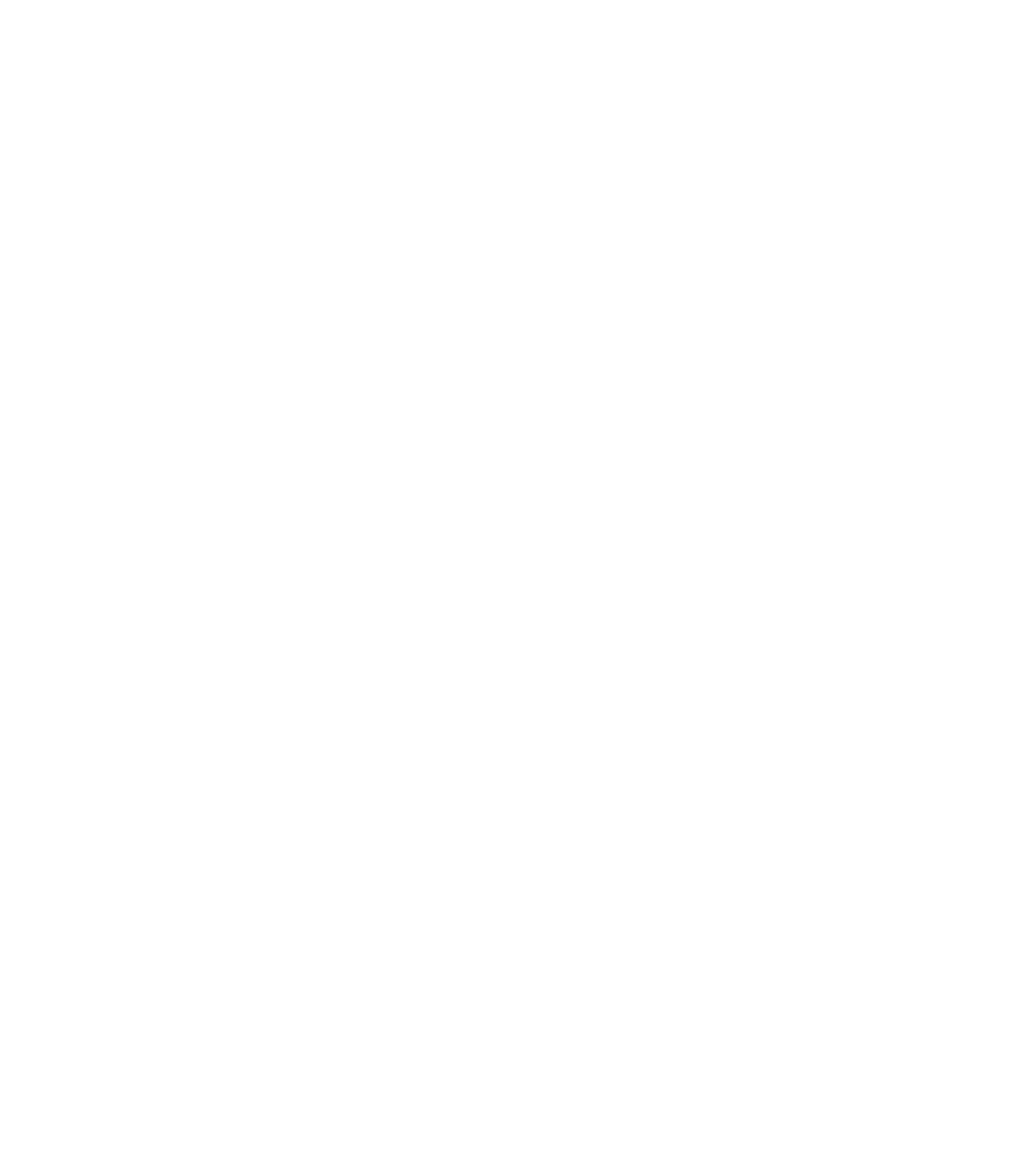
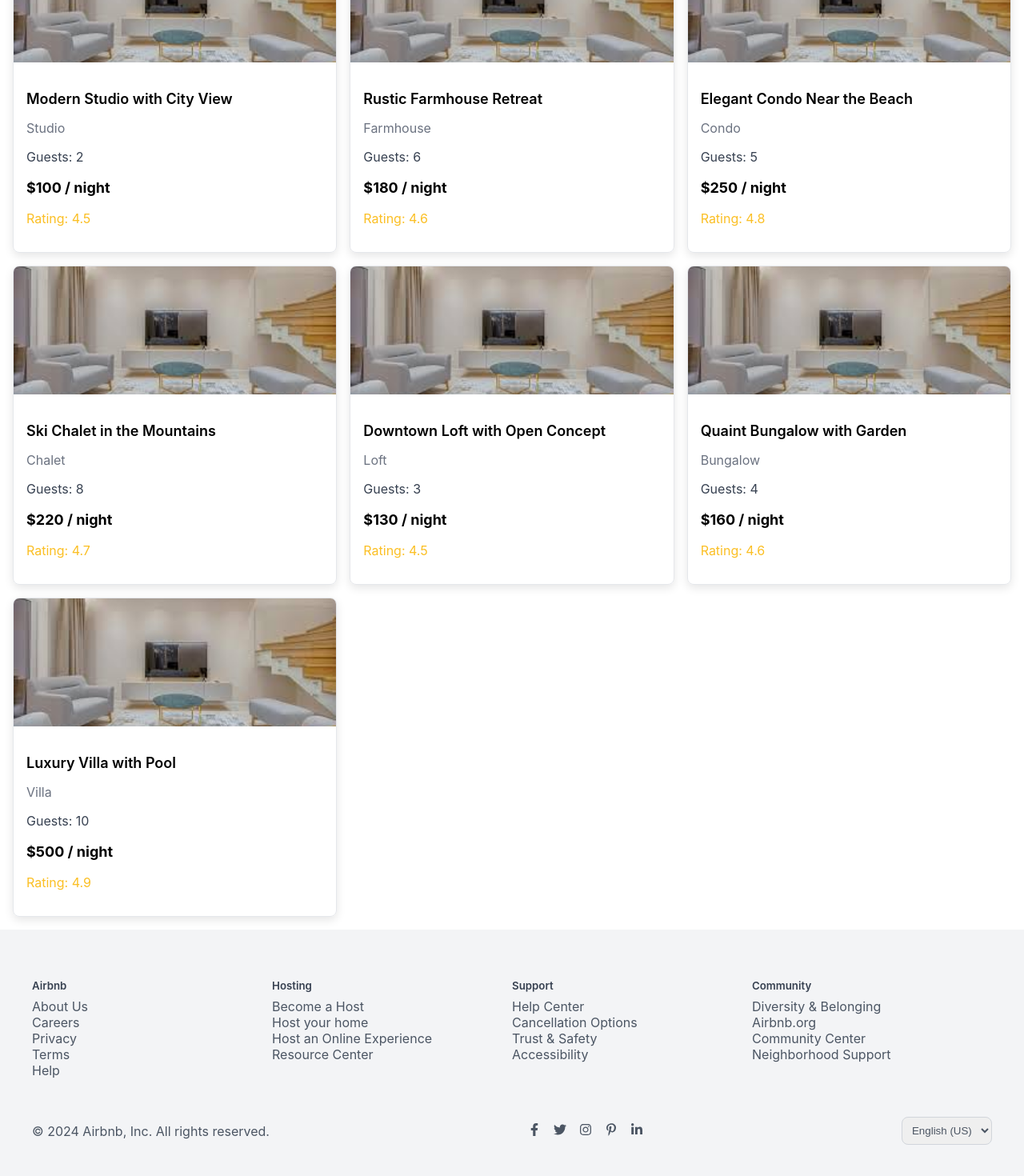
Before and after one commit to MuhammdRehman/AirBnb-Frontend, a React (Vite) app: page / in a window 1280 px wide. Shown: the part 794-2264 px from the top of the page at 80% size. Before the commit the page ends 800 px from the top, so only its background shows below. Built offline with nearby package versions, Linux system fonts and the light colour scheme.

Commit message:
Add Footer in the project as well as add data in cardData.js file to render on Browser

```diff
--- a/index.html
+++ b/index.html
@@ -4,7 +4,7 @@
     <meta charset="UTF-8" />
     <link rel="icon" type="image/svg+xml" href="/vite.svg" />
     <meta name="viewport" content="width=device-width, initial-scale=1.0" />
-    <title>Vite + React</title>
+    <title>AirBnd</title>
   </head>
   <body>
     <div id="root"></div>
--- a/src/App.jsx
+++ b/src/App.jsx
@@ -2,6 +2,7 @@
 import { BrowserRouter as Router } from 'react-router-dom';
 import Navbar from './Components/Navbar';
 import Home from './Components/Home';
+import Footer from './Components/Footer';
 
 
 function App() {
@@ -10,6 +11,8 @@
     <Router>
       <Navbar setCategory={setCategory} />
       <Home />
+
+      <Footer/>
     </Router>
   );
 }
--- /dev/null
+++ b/src/Components/Footer.jsx
@@ -0,0 +1,76 @@
+import React from 'react';
+import '../Styles/footer.css';
+import { FaFacebookF, FaTwitter, FaInstagram, FaPinterestP, FaLinkedinIn } from 'react-icons/fa';
+
+const Footer = () => {
+    return (
+        <footer className="footer">
+            <div className="footer-container">
+                <div className="footer-flex">
+                    <div className="footer-column">
+                        <h5 className="footer-heading">Airbnb</h5>
+                        <ul className="footer-link-list">
+                            <li><a href="#!" className="footer-link">About Us</a></li>
+                            <li><a href="#!" className="footer-link">Careers</a></li>
+                            <li><a href="#!" className="footer-link">Privacy</a></li>
+                            <li><a href="#!" className="footer-link">Terms</a></li>
+                            <li><a href="#!" className="footer-link">Help</a></li>
+                        </ul>
+                    </div>
+
+                    <div className="footer-column">
+                        <h5 className="footer-heading">Hosting</h5>
+                        <ul className="footer-link-list">
+                            <li><a href="#!" className="footer-link">Become a Host</a></li>
+                            <li><a href="#!" className="footer-link">Host your home</a></li>
+                            <li><a href="#!" className="footer-link">Host an Online Experience</a></li>
+                            <li><a href="#!" className="footer-link">Resource Center</a></li>
+                        </ul>
+                    </div>
+
+                    <div className="footer-column">
+                        <h5 className="footer-heading">Support</h5>
+                        <ul className="footer-link-list">
+                            <li><a href="#!" className="footer-link">Help Center</a></li>
+                            <li><a href="#!" className="footer-link">Cancellation Options</a></li>
+                            <li><a href="#!" className="footer-link">Trust & Safety</a></li>
+                            <li><a href="#!" className="footer-link">Accessibility</a></li>
+                        </ul>
+                    </div>
+
+                    <div className="footer-column">
+                        <h5 className="footer-heading">Community</h5>
+                        <ul className="footer-link-list">
+                            <li><a href="#!" className="footer-link">Diversity & Belonging</a></li>
+                            <li><a href="#!" className="footer-link">Airbnb.org</a></li>
+                            <li><a href="#!" className="footer-link">Community Center</a></li>
+                            <li><a href="#!" className="footer-link">Neighborhood Support</a></li>
+                        </ul>
+                    </div>
+                </div>
+
+                <div className="footer-bottom">
+                    <div className="footer-copyright">
+                        <p>&copy; {new Date().getFullYear()} Airbnb, Inc. All rights reserved.</p>
+                    </div>
+                    <div className="footer-socials">
+                        <a href="#!" className="footer-social-icon"><FaFacebookF /></a>
+                        <a href="#!" className="footer-social-icon"><FaTwitter /></a>
+                        <a href="#!" className="footer-social-icon"><FaInstagram /></a>
+                        <a href="#!" className="footer-social-icon"><FaPinterestP /></a>
+                        <a href="#!" className="footer-social-icon"><FaLinkedinIn /></a>
+                    </div>
+                    <div>
+                        <select className="footer-select">
+                            <option value="en">English (US)</option>
+                            <option value="es">Español</option>
+                            <option value="fr">Français</option>
+                        </select>
+                    </div>
+                </div>
+            </div>
+        </footer>
+    );
+};
+
+export default Footer;
--- a/src/Components/ListingCards.jsx
+++ b/src/Components/ListingCards.jsx
@@ -12,7 +12,7 @@
                 <p className="listing-card-type">{listing.type}</p>
                 <p className="listing-card-guests">Guests: {listing.guests}</p>
                 <p className="listing-card-price">${listing.price} / night</p>
-                <p className="listing-card-rating">Rating: {listing.rating} 4.6</p>
+                <p className="listing-card-rating">Rating: {listing.rating} </p>
             </div>
         </div>
     );
--- /dev/null
+++ b/src/Styles/footer.css
@@ -0,0 +1,86 @@
+/* Footer container */
+.footer {
+    background-color: #f3f4f6; /* Equivalent to bg-gray-100 */
+    padding: 40px 0; /* Equivalent to py-10 */
+}
+
+/* Container inside the footer */
+.footer-container {
+    max-width: 1200px;
+    margin: 0 auto;
+    padding: 0 16px; /* Equivalent to px-4 */
+}
+
+/* Flex container for the lists and sections */
+.footer-flex {
+    display: flex;
+    flex-wrap: wrap;
+    justify-content: space-between;
+    margin-bottom: 24px; /* Equivalent to mb-6 */
+}
+
+/* Each footer column */
+.footer-column {
+    flex: 1;
+    margin-bottom: 16px;
+}
+
+/* Footer section headings */
+.footer-heading {
+    color: #374151; /* Equivalent to text-gray-700 */
+    font-weight: 600; /* Equivalent to font-semibold */
+    margin-bottom: 8px; /* Equivalent to mb-2 */
+}
+
+/* Footer links */
+.footer-link-list {
+    list-style: none;
+    padding: 0;
+    margin: 0;
+}
+
+.footer-link {
+    color: #4b5563; /* Equivalent to text-gray-600 */
+    text-decoration: none;
+    transition: color 0.2s ease-in-out;
+}
+
+.footer-link:hover {
+    color: #1f2937; /* Equivalent to hover:text-gray-800 */
+}
+
+/* Footer bottom section */
+.footer-bottom {
+    display: flex;
+    flex-wrap: wrap;
+    justify-content: space-between;
+    align-items: center;
+}
+
+/* Footer copyright text */
+.footer-copyright {
+    color: #4b5563; /* Equivalent to text-gray-600 */
+}
+
+/* Social media icons */
+.footer-socials {
+    display: flex;
+    gap: 16px; /* Equivalent to space-x-4 */
+}
+
+.footer-social-icon {
+    color: #4b5563; /* Equivalent to text-gray-600 */
+    transition: color 0.2s ease-in-out;
+}
+
+.footer-social-icon:hover {
+    color: #1f2937; /* Equivalent to hover:text-gray-800 */
+}
+
+/* Footer select box */
+.footer-select {
+    border: 1px solid #d1d5db; /* Equivalent to border-gray-300 */
+    border-radius: 8px; /* Equivalent to rounded-md */
+    padding: 8px; /* Equivalent to p-2 */
+    color: #4b5563; /* Equivalent to text-gray-600 */
+}
--- a/src/cardData.js
+++ b/src/cardData.js
@@ -2,16 +2,113 @@
 const listingsData = [
   {
     id: 1,
-    title: "Listing 1",
-    description: "Description for listing 1",
-    price: 100,
+    title: "Apartment in City Center",
+    description: "Live in Healthy Environment.",
+    price: 120,
+    image: "../public/listings.jpeg",
+    type: "Apartment",
+    guests: 4,
+    category: "apartment",
+    rating: 4.7,
   },
   {
     id: 2,
-    title: "Listing 2",
-    description: "Description for listing 2",
-    price: 200,
+    title: "Luxury Beach House",
+    description: "Enjoy your life with amazing view",
+    price: 300,
+    image: "../public/listings.jpeg",
+    type: "House",
+    guests: 8,
+    category: "house",
+    rating: 4.9,
   },
+  {
+    id: 3,
+    title: "Woods Cottage",
+    description: "Peace your lives with nature.",
+    price: 150,
+    image: "../public/listings.jpeg",
+    type: "Cottage",
+    guests: 2,
+    category: "cottage",
+    rating: 4.8,
+  },
+  {
+    id: 4,
+    title: "Modern Studio with City View",
+    description: "A stylish studio with a breathtaking view of the skyline.",
+    price: 100,
+    image: "../public/listings.jpeg",
+    type: "Studio",
+    guests: 2,
+    category: "apartment",
+    rating: 4.5,
+  },
+  {
+    id: 5,
+    title: "Rustic Farmhouse Retreat",
+    description: "A relaxing farmhouse retreat with scenic views.",
+    price: 180,
+    image: "../public/listings.jpeg",
+    type: "Farmhouse",
+    guests: 6,
+    category: "house",
+    rating: 4.6,
+  },
+  {
+    id: 6,
+    title: "Elegant Condo Near the Beach",
+    description: "Stay in this beautiful condo just a short walk from the beach.",
+    price: 250,
+    image: "../public/listings.jpeg",
+    type: "Condo",
+    guests: 5,
+    category: "apartment",
+    rating: 4.8,
+  },
+  {
+    id: 7,
+    title: "Ski Chalet in the Mountains",
+    description: "Perfect for winter getaways, this chalet is close to ski resorts.",
+    price: 220,
+    image: "../public/listings.jpeg",
+    type: "Chalet",
+    guests: 8,
+    category: "house",
+    rating: 4.7,
+  },
+  {
+    id: 8,
+    title: "Downtown Loft with Open Concept",
+    description: "An urban loft with an open floor plan and modern amenities.",
+    price: 130,
+    image: "../public/listings.jpeg",
+    type: "Loft",
+    guests: 3,
+    category: "apartment",
+    rating: 4.5,
+  },
+  {
+    id: 9,
+    title: "Quaint Bungalow with Garden",
+    description: "A lovely bungalow featuring a beautiful garden.",
+    price: 160,
+    image: "../public/listings.jpeg",
+    type: "Bungalow",
+    guests: 4,
+    category: "house",
+    rating: 4.6,
+  },
+  {
+    id: 10,
+    title: "Luxury Villa with Pool",
+    description: "Experience luxury living in this spacious villa with a private pool.",
+    price: 500,
+    image: "../public/listings.jpeg",
+    type: "Villa",
+    guests: 10,
+    category: "house",
+    rating: 4.9,
+    }
 ];
-
 export default listingsData;
```
